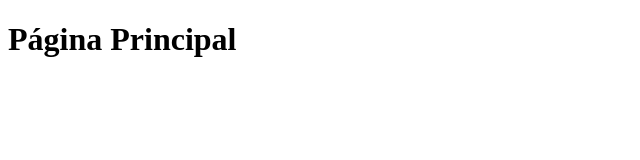
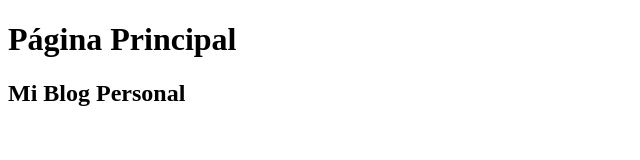
Before and after one commit to orodev06/otra_pueba, a plain HTML site: page index.html in a window 1280 px wide. Shown: the whole page, without its empty margins (0-640 px from the left). Drawn offline with Linux system fonts and the light colour scheme.

Commit message:
Se creó la primer seccion llamada 'Mi Blog Personal'

```diff
--- a/index.html
+++ b/index.html
@@ -10,6 +10,9 @@
         <h1>Página Principal</h1>
     </header>
 
+    <section>
+        <h2>Mi Blog Personal</h2>
+    </section>
 
 
 
```
